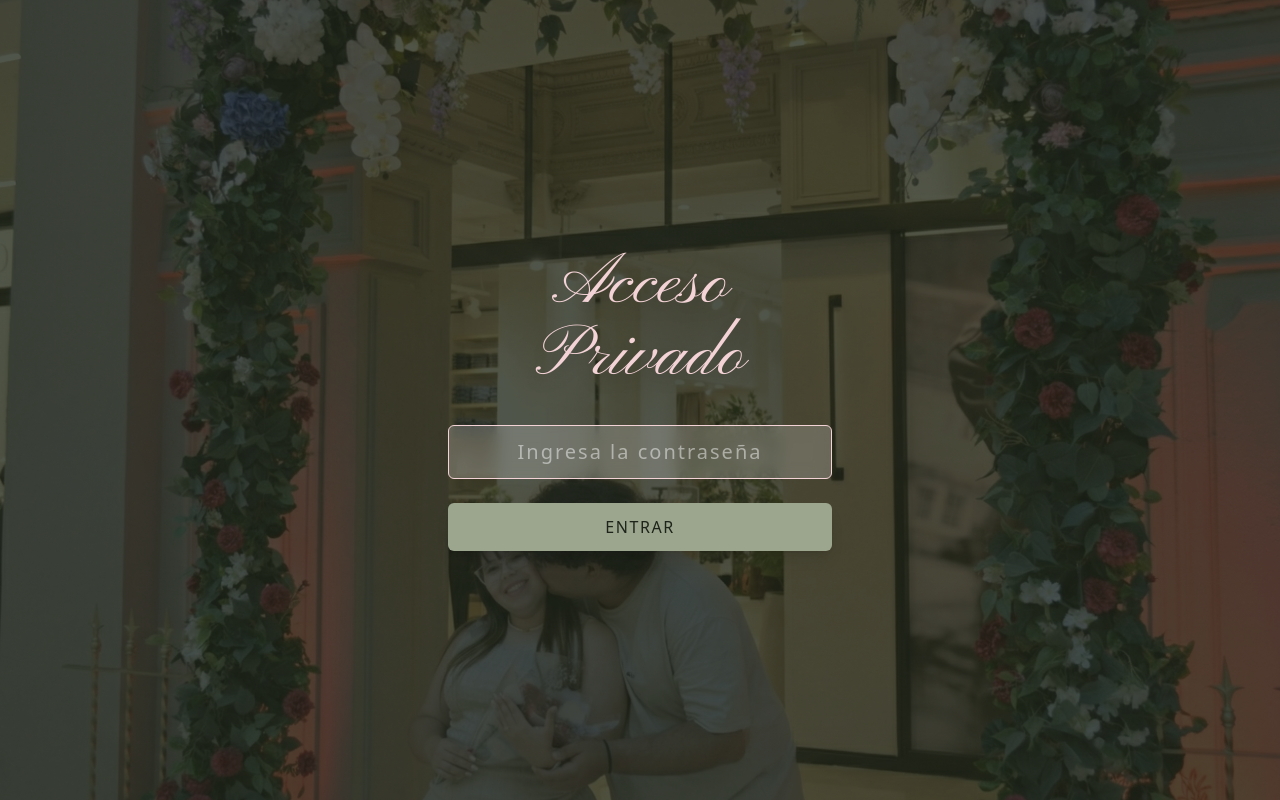
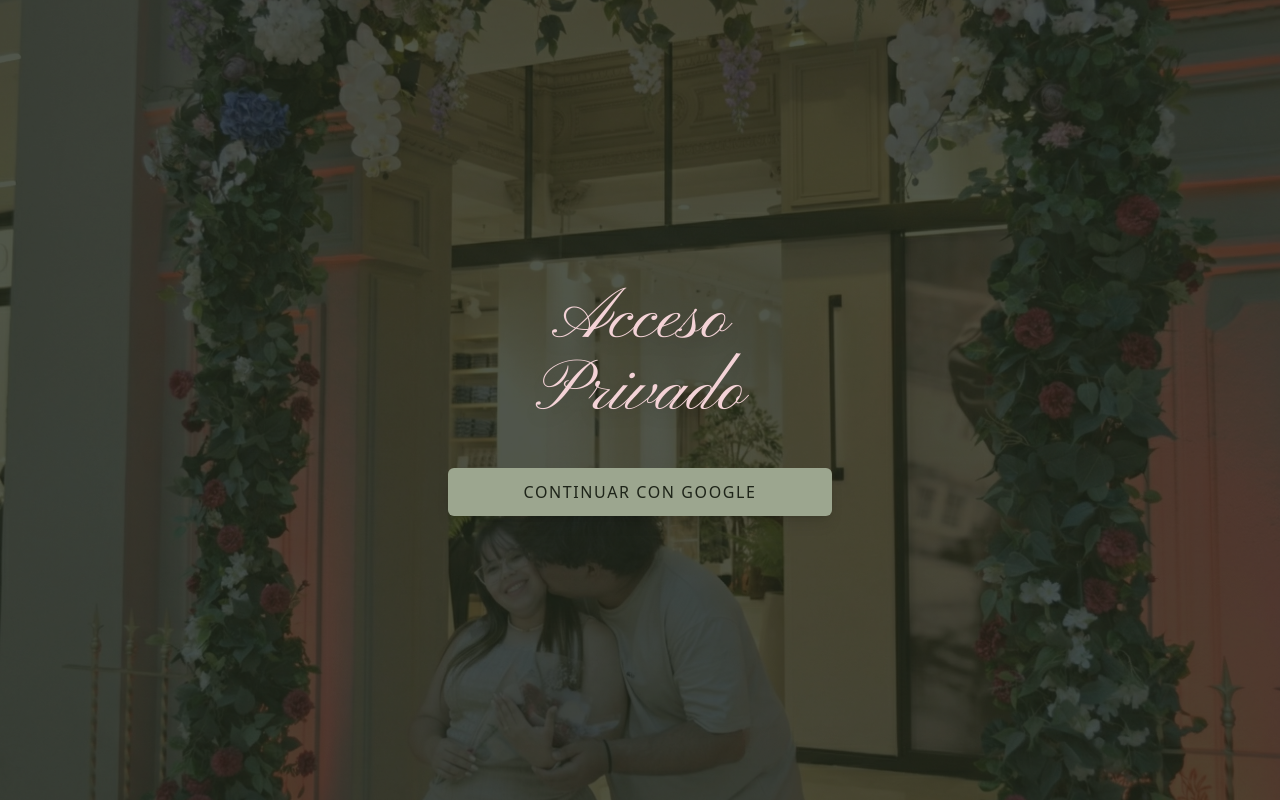
Before and after one commit to Davidsgs/proyect-marry-me, a Next.js app: page /login in a window 1280 px wide. Built offline with nearby package versions, Linux system fonts and the light colour scheme.

Commit message:
feat: enhance Google OAuth2 authentication

```diff
--- a/package.json
+++ b/package.json
@@ -11,6 +11,7 @@
   "dependencies": {
     "lucide-react": "^0.576.0",
     "next": "16.1.6",
+    "next-auth": "^5.0.0-beta.30",
     "react": "19.2.3",
     "react-dom": "19.2.3"
   },
--- /dev/null
+++ b/src/app/api/auth/[...nextauth]/route.ts
@@ -0,0 +1,3 @@
+import { handlers } from "@/auth"
+
+export const { GET, POST } = handlers
--- a/src/app/login/page.tsx
+++ b/src/app/login/page.tsx
@@ -1,6 +1,6 @@
-import { cookies } from 'next/headers';
-import { redirect } from 'next/navigation';
 import { Pinyon_Script } from 'next/font/google';
+import { signIn } from '@/auth';
+import { SubmitButton } from '@/components/SubmitButton';
 
 const pinyonScript = Pinyon_Script({
     weight: "400",
@@ -15,23 +15,6 @@ export default async function LoginPage({
     const resolvedParams = await searchParams;
     const error = resolvedParams?.error;
 
-    async function login(formData: FormData) {
-        'use server';
-        const password = formData.get('password');
-        if (password === 'nuestraboda') {
-            const cookieStore = await cookies();
-            cookieStore.set('site_auth', 'true', {
-                httpOnly: true,
-                secure: process.env.NODE_ENV === 'production',
-                maxAge: 60 * 60 * 24 * 30, // 30 days
-                path: '/',
-            });
-            redirect('/');
-        } else {
-            redirect('/login?error=true');
-        }
-    }
-
     return (
         <main className="relative min-h-screen flex items-center justify-center overflow-hidden bg-wedding-sage-darkest">
             <div
@@ -45,26 +28,19 @@ export default async function LoginPage({
                     Acceso Privado
                 </h1>
 
-                <form action={login} className="w-full flex flex-col gap-4">
-                    <input
-                        type="password"
-                        name="password"
-                        placeholder="Ingresa la contraseña"
-                        className="px-4 py-3 rounded-md bg-white/10 border border-wedding-cream/20 text-wedding-cream placeholder-wedding-cream/50 focus:outline-none focus:border-wedding-blush-light focus:bg-white/20 text-center tracking-widest text-lg md:text-xl backdrop-blur-sm transition-all"
-                        required
-                        autoFocus
-                    />
+                <form
+                    action={async () => {
+                        "use server"
+                        await signIn("google")
+                    }}
+                    className="w-full flex flex-col gap-4"
+                >
                     {error && (
                         <p className="text-red-300 text-sm md:text-base text-center mt-2 drop-shadow-md bg-red-900/40 p-2 rounded backdrop-blur-sm tracking-wide">
-                            Contraseña incorrecta, intenta de nuevo.
+                            Acceso denegado. Verifica que tu correo esté autorizado.
                         </p>
                     )}
-                    <button
-                        type="submit"
-                        className="w-full mt-2 px-4 py-3 bg-wedding-sage-light hover:brightness-110 text-wedding-sage-darkest font-medium rounded-md transition-all uppercase tracking-widest text-sm md:text-base shadow-lg"
-                    >
-                        Entrar
-                    </button>
+                    <SubmitButton />
                 </form>
             </div>
         </main>
--- /dev/null
+++ b/src/auth.ts
@@ -0,0 +1,31 @@
+import NextAuth from "next-auth"
+import Google from "next-auth/providers/google"
+import fs from "fs/promises"
+import path from "path"
+
+export const { handlers, signIn, signOut, auth } = NextAuth({
+    providers: [Google],
+    callbacks: {
+        async signIn({ user, account }) {
+            if (account?.provider === "google") {
+                const email = user?.email;
+                if (email) {
+                    try {
+                        const fileContents = await fs.readFile(path.join(process.cwd(), 'src', 'whitelist.json'), 'utf8');
+                        const whitelist = JSON.parse(fileContents);
+                        if (whitelist.includes(email)) {
+                            return true;
+                        }
+                    } catch (e) {
+                        console.error("Error reading whitelist", e);
+                    }
+                }
+                return false; // Return false to indicate access denied
+            }
+            return false; // Only allow google
+        },
+    },
+    pages: {
+        signIn: '/login', // Provide custom login page
+    }
+})
--- /dev/null
+++ b/src/components/SignOutButton.tsx
@@ -0,0 +1,19 @@
+import { signOut } from "@/auth";
+
+export function SignOutButton() {
+    return (
+        <form
+            action={async () => {
+                "use server";
+                await signOut({ redirectTo: "/login" });
+            }}
+        >
+            <button
+                type="submit"
+                className="px-4 py-2 bg-wedding-sage-light/20 text-wedding-sage-darkest rounded-md hover:bg-wedding-sage-light/40 transition-colors text-sm font-medium border border-wedding-sage-light/30 backdrop-blur-sm shadow-sm"
+            >
+                Cerrar Sesión
+            </button>
+        </form>
+    );
+}
--- /dev/null
+++ b/src/components/SubmitButton.tsx
@@ -0,0 +1,27 @@
+"use client"
+
+import { useFormStatus } from "react-dom"
+
+export function SubmitButton() {
+    const { pending } = useFormStatus()
+
+    return (
+        <button
+            type="submit"
+            disabled={pending}
+            className="relative w-full mt-2 px-4 py-3 bg-wedding-sage-light hover:brightness-110 text-wedding-sage-darkest font-medium rounded-md transition-all uppercase tracking-widest text-sm md:text-base shadow-lg cursor-pointer focus:ring-2 focus:ring-wedding-sage-darkest focus:outline-none disabled:opacity-70 disabled:cursor-not-allowed"
+        >
+            {pending ? (
+                <span className="flex items-center justify-center gap-2">
+                    <svg className="animate-spin h-5 w-5 text-wedding-sage-darkest" xmlns="http://www.w3.org/2000/svg" fill="none" viewBox="0 0 24 24">
+                        <circle className="opacity-25" cx="12" cy="12" r="10" stroke="currentColor" strokeWidth="4"></circle>
+                        <path className="opacity-75" fill="currentColor" d="M4 12a8 8 0 018-8V0C5.373 0 0 5.373 0 12h4zm2 5.291A7.962 7.962 0 014 12H0c0 3.042 1.135 5.824 3 7.938l3-2.647z"></path>
+                    </svg>
+                    Procesando...
+                </span>
+            ) : (
+                "Continuar con Google"
+            )}
+        </button>
+    )
+}
--- a/src/middleware.ts
+++ b/src/middleware.ts
@@ -1,8 +1,8 @@
 import { NextResponse } from 'next/server';
-import type { NextRequest } from 'next/server';
+import { auth } from '@/auth';
 
-export function middleware(req: NextRequest) {
-    const isAuth = req.cookies.has('site_auth');
+export default auth((req) => {
+    const isAuth = !!req.auth;
     const isLoginPage = req.nextUrl.pathname.startsWith('/login');
 
     if (!isAuth && !isLoginPage) {
@@ -14,7 +14,7 @@ export function middleware(req: NextRequest) {
     }
 
     return NextResponse.next();
-}
+});
 
 export const config = {
     matcher: [
--- /dev/null
+++ b/src/whitelist.json
@@ -0,0 +1,4 @@
+[
+    "allowed.email@gmail.com",
+    "another.email@example.com"
+]
```
Also changed, not shown: 1 other file (tests, documents, lock files or other folders).
